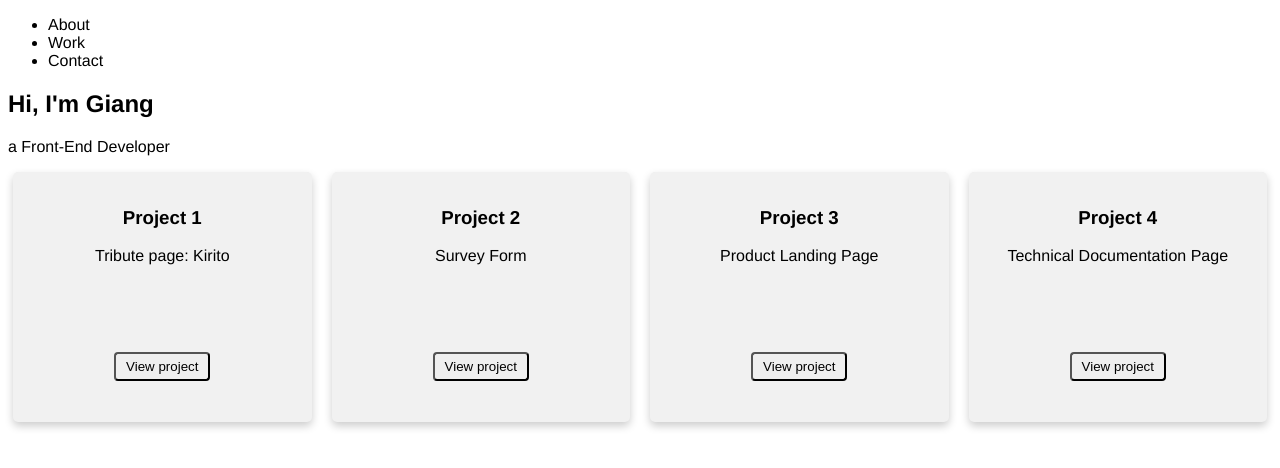
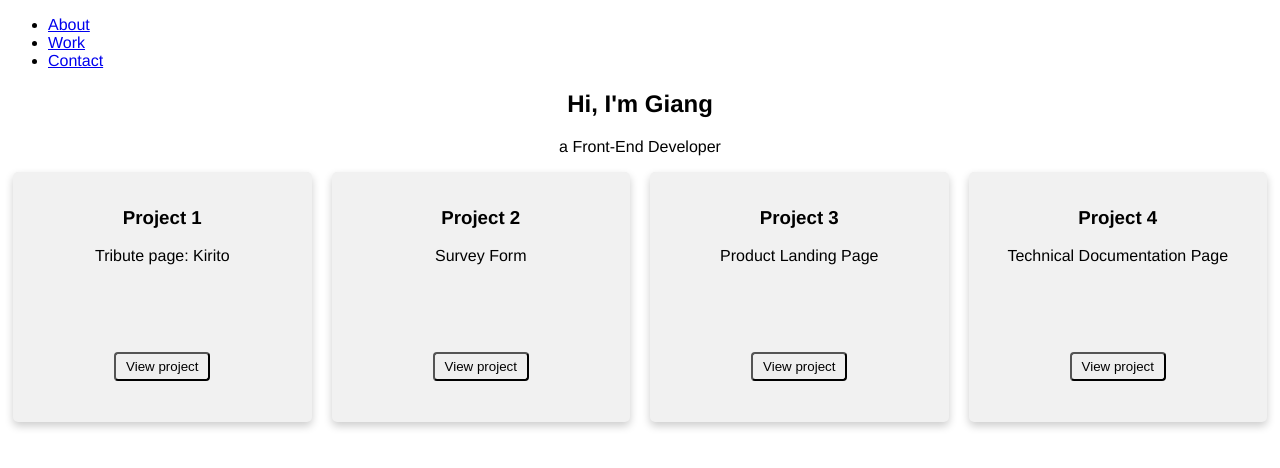
Before and after one commit to OrionTG/Personal-Portfolio, a plain HTML site: page index.html in a window 1280 px wide. Drawn offline with Linux system fonts and the light colour scheme.

Commit message:
modify code

```diff
--- a/index.html
+++ b/index.html
@@ -10,12 +10,18 @@
 
 <body>
     <!--Top navbar-->
-    <nav>
-        <ul>
-            <li>About</li>
-            <li>Work</li>
-            <li>Contact</li>
-        </ul>
+    <nav id="navbar" class="nav">
+      <ul class="nav-list">
+        <li>
+          <a href="#welcome-section">About</a>
+        </li>
+        <li>
+          <a href="#projects">Work</a>
+        </li>
+        <li>
+          <a href="#contact">Contact</a>
+        </li>
+      </ul>
     </nav>
     <!--END NavBar-->
 
--- a/styles.css
+++ b/styles.css
@@ -1,3 +1,5 @@
+
+
 *,
 *::before,
 *::after {
@@ -7,6 +9,12 @@
   body {
     font-family:  Helvetica, Arial, sans-serif;
   }
+
+  #welcome-section {
+    text-align: center;
+  }
+
+
 
   /* Float four columns side by side */
   .column {
```
